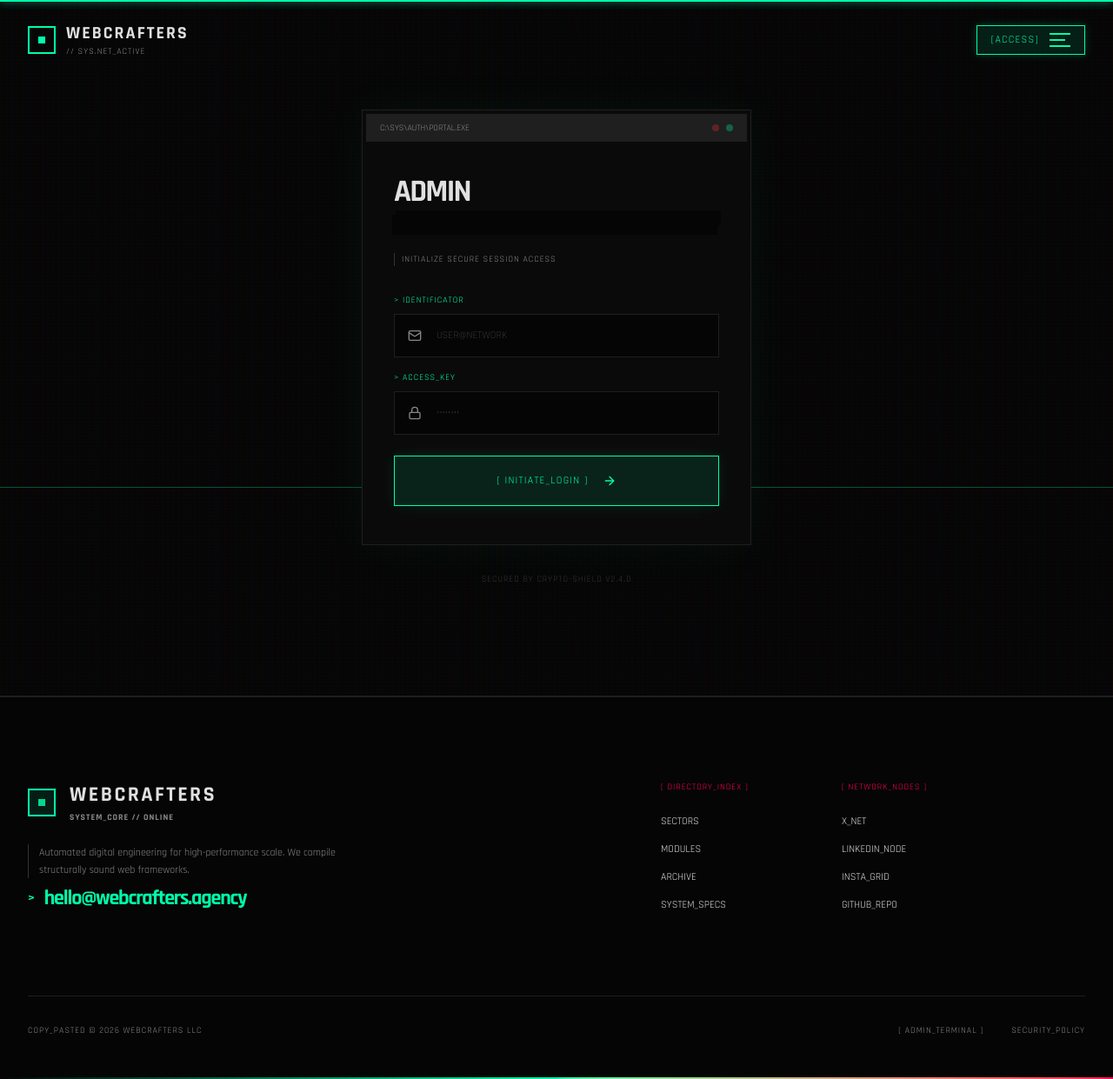
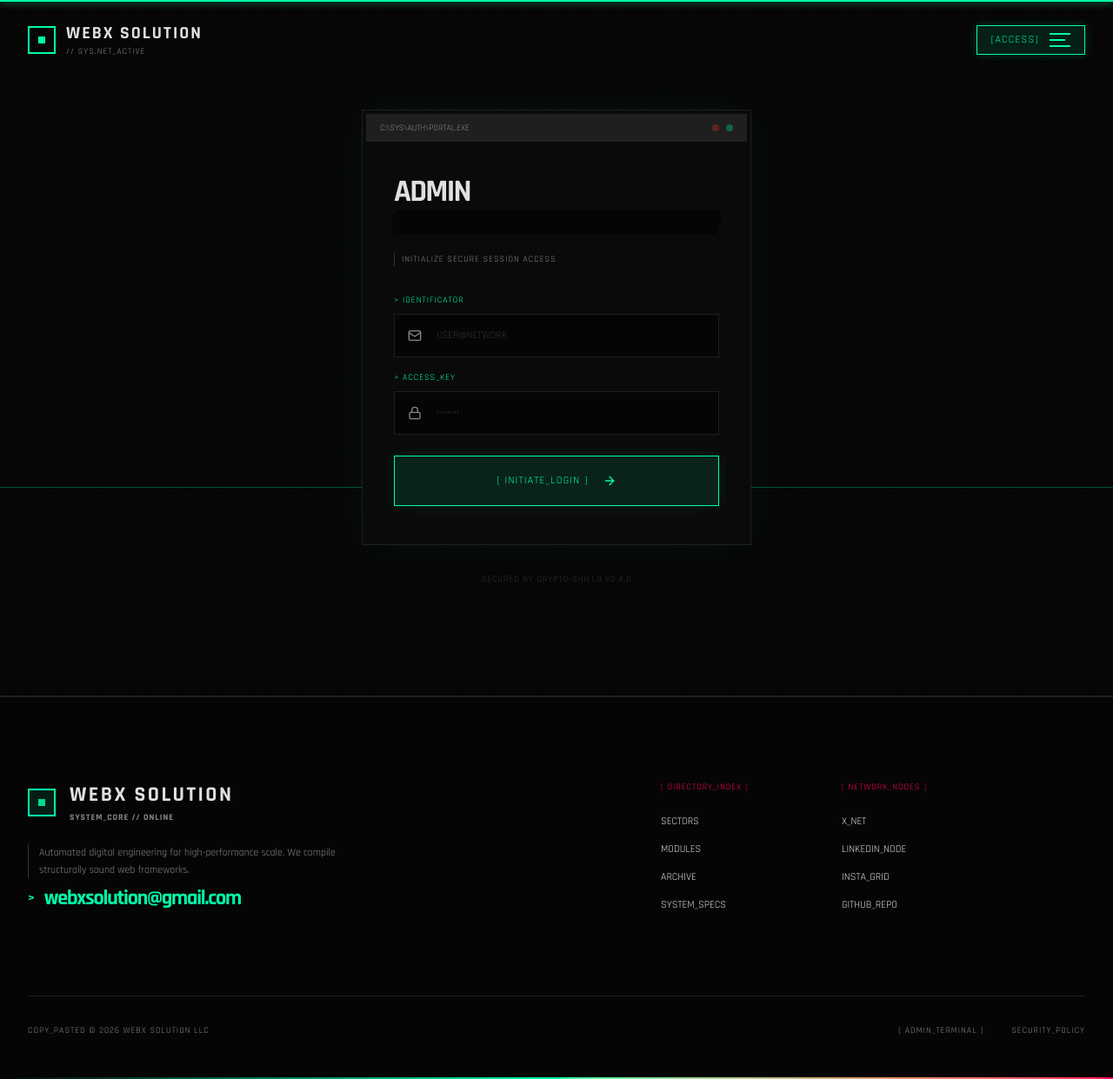
Before and after one commit to daxx06/portfolio_website, a Next.js app: page /admin/login in a window 1280 px wide. Shown: the whole page at 87% size. Built offline with nearby package versions, Linux system fonts and the light colour scheme.

Commit message:
update: generic placeholder info based on user input

```diff
--- a/src/components/ContactForm.tsx
+++ b/src/components/ContactForm.tsx
@@ -84,8 +84,8 @@ export default function ContactForm() {
                                     <div className="font-mono text-[#00FFAA] text-[10px] uppercase tracking-widest flex items-center gap-2">
                                         &gt; PING_ADDRESS
                                     </div>
-                                    <a href="mailto:hello@webcrafters.agency" className="text-2xl font-sans font-bold text-[#E0E0E0] hover:text-[#00FFAA] transition-colors inline-block w-max">
-                                        hello@webcrafters.agency
+                                    <a href="mailto:webxsolution@gmail.com" className="text-2xl font-sans font-bold text-[#E0E0E0] hover:text-[#00FFAA] transition-colors inline-block w-max">
+                                        webxsolution@gmail.com
                                     </a>
                                 </div>
                                 <div className="flex flex-col gap-2">
@@ -93,8 +93,8 @@ export default function ContactForm() {
                                         &gt; GEO_COORDINATES <MapPin size={12} />
                                     </div>
                                     <address className="text-lg font-sans font-bold text-[#888888] not-italic leading-relaxed">
-                                        142 CYBERNETIC AVE<br />
-                                        DISTRICT 09, NY 10012
+                                        Ghanta Ghar<br />
+                                        Dehradun, UK
                                     </address>
                                 </div>
                             </div>
--- a/src/components/Footer.tsx
+++ b/src/components/Footer.tsx
@@ -22,7 +22,7 @@ export default function Footer() {
                                     <div className="w-2 h-2 bg-[#00FFAA] animate-pulse"></div>
                                 </div>
                                 <div>
-                                    <span className="text-[#E0E0E0] group-hover:text-[#00FFAA] transition-colors">WEBCRAFTERS</span>
+                                    <span className="text-[#E0E0E0] group-hover:text-[#00FFAA] transition-colors">WEBX SOLUTION</span>
                                     <span className="block font-mono text-[10px] text-[#888888] tracking-widest mt-1">
                                         SYSTEM_CORE // ONLINE
                                     </span>
@@ -34,7 +34,7 @@ export default function Footer() {
                         </div>
 
                         <a href="mailto:hello@webcrafters.agency" className="text-xl md:text-2xl font-sans font-bold tracking-tighter text-[#00FFAA] hover:text-[#E0E0E0] hover:drop-shadow-[0_0_10px_#00FFAA] transition-all mt-auto flex items-center gap-3">
-                            <span className="font-mono text-sm">&gt;</span> hello@webcrafters.agency
+                            <span className="font-mono text-sm">&gt;</span> webxsolution@gmail.com
                         </a>
                     </div>
 
@@ -61,7 +61,7 @@ export default function Footer() {
                 </div>
 
                 <div className="pt-8 border-t border-[#1F1F1F] flex flex-col md:flex-row justify-between items-center gap-4 font-mono text-[10px] text-[#888888] tracking-widest uppercase">
-                    <p>COPY_PASTED &copy; {currentYear} WEBCRAFTERS LLC</p>
+                    <p>COPY_PASTED &copy; {currentYear} WEBX SOLUTION LLC</p>
                     <div className="flex gap-8">
                         <Link href="/admin/login" className="hover:text-[#00FFAA] transition-colors">[ ADMIN_TERMINAL ]</Link>
                         <a href="#" className="hover:text-[#00FFAA] transition-colors">SECURITY_POLICY</a>
--- a/src/components/Header.tsx
+++ b/src/components/Header.tsx
@@ -112,7 +112,7 @@ export default function Header() {
                                 </div>
                                 <div className="flex flex-col">
                                     <span className={`font-sans font-bold text-xl tracking-widest ${isOpen ? 'text-[#00FFAA]' : 'text-[#E0E0E0]'}`}>
-                                        WEBCRAFTERS
+                                        WEBX SOLUTION
                                     </span>
                                     <span className="font-mono text-[10px] text-[#888888] tracking-widest">
                     // SYS.NET_ACTIVE
@@ -125,8 +125,8 @@ export default function Header() {
                             <button
                                 onClick={() => setIsOpen(!isOpen)}
                                 className={`flex items-center gap-3 px-4 py-2 border transition-all duration-300 font-mono text-xs tracking-widest ${isOpen
-                                        ? 'border-[#FF0055] text-[#FF0055] bg-[#FF0055]/10 hover:bg-[#FF0055]/20'
-                                        : 'border-[#00FFAA] text-[#00FFAA] bg-[#00FFAA]/10 hover:bg-[#00FFAA]/20 shadow-[0_0_10px_rgba(0,255,170,0.2)]'
+                                    ? 'border-[#FF0055] text-[#FF0055] bg-[#FF0055]/10 hover:bg-[#FF0055]/20'
+                                    : 'border-[#00FFAA] text-[#00FFAA] bg-[#00FFAA]/10 hover:bg-[#00FFAA]/20 shadow-[0_0_10px_rgba(0,255,170,0.2)]'
                                     }`}
                             >
                                 <div className="hidden sm:block">[{isOpen ? "TERMINATE" : "ACCESS"}]</div>
```
